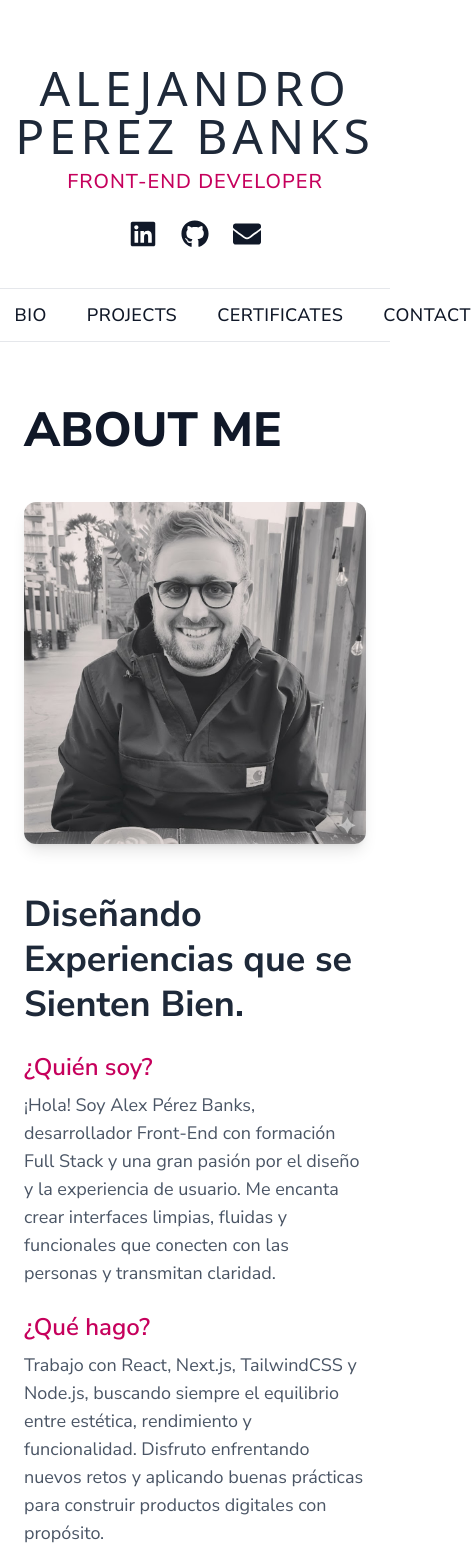
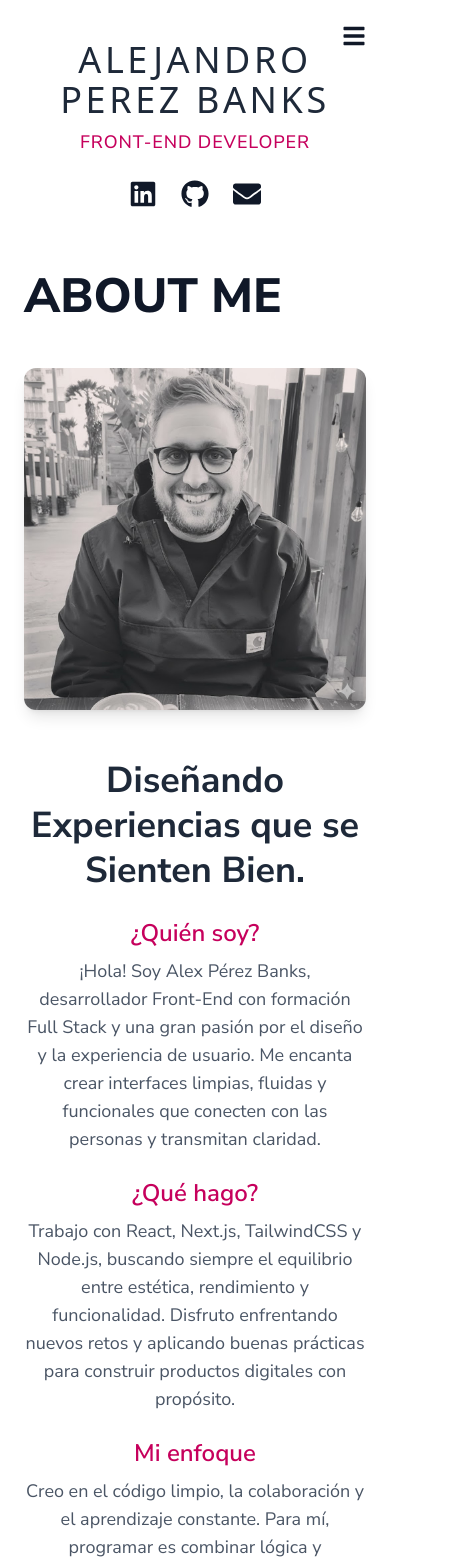
Before and after one commit to APerezBanks/Alejandro-Portfolio-25, a React (Vite) app: page /bio in a window 390 px wide. Shown: the top 1566 px of the page, 471 px wide, since content can reach past the window. Built offline with nearby package versions, Linux system fonts and the light colour scheme.

Commit message:
medio projectos terminado

```diff
--- a/src/components/Bio.jsx
+++ b/src/components/Bio.jsx
@@ -39,7 +39,6 @@ const skills = [
   // Back-End
   { name: "Node.js", logo: "🟢", color: "bg-green-600" },
   { name: "MySQL", logo: "🐬", color: "bg-blue-600" },
-  { name: "API REST", logo: "🔗", color: "bg-gray-700" },
   { name: "Express.js", logo: "EX", color: "bg-gray-800" },
 
   // Lenguajes y lógica general
@@ -50,15 +49,8 @@ const skills = [
   { name: "Figma", logo: "F", color: "bg-purple-500" },
   { name: "Wireframes", logo: "📝", color: "bg-gray-500" },
   { name: "Responsive Web", logo: "📱", color: "bg-teal-400" },
-  { name: "Photoshop", logo: "PS", color: "bg-blue-800" },
-  { name: "Canva", logo: "🎨", color: "bg-pink-300" },
-
-  // Extras / Audio / IA
   { name: "AI / Machine Learning", logo: "🤖", color: "bg-indigo-500" },
-  { name: "Pro Tools", logo: "🎚️", color: "bg-gray-900" },
-  { name: "Ableton Live", logo: "🎹", color: "bg-green-700" },
   { name: "Git / GitHub", logo: "🐙", color: "bg-gray-800" },
-  { name: "Netlify / Vercel", logo: "🚀", color: "bg-purple-600" },
 ];
 
 function Bio() {
@@ -79,7 +71,7 @@ function Bio() {
         </div>
 
         {/* Columna Derecha: Texto y Habilidades */}
-        <div className="w-full lg:w-2/3">
+        <div className="w-full lg:w-2/3 text-center lg:text-left flex flex-col items-center lg:items-start">
           {/* Título Principal */}
           <h3 className="text-4xl font-bold mb-6 text-gray-800 leading-tight">
             {bioData.title}
@@ -100,7 +92,7 @@ function Bio() {
             Key Skills
           </h4>
 
-          <div className="flex flex-wrap gap-4">
+          <div className="flex flex-wrap gap-8">
             {skills.map((skill) => (
               <div
                 key={skill.name}
--- a/src/components/Home.jsx
+++ b/src/components/Home.jsx
@@ -10,20 +10,22 @@ function Home() {
         {/* Columna Izquierda: Texto de Bienvenida */}
         <div className="w-full lg:w-1/2 text-left">
           <p className="handwritten text-3xl text-gray-700 mb-4">
-            Hola Mundo! Soy Alejandro
+            Hola Mundo!{" "}
+            <strong className="text-4xl tracking-wider">Soy Alejandro </strong>
           </p>
-          <h2 className="text-5xl md:text-5xl font-extrabold text-gray-900 leading-tight mb-6">
+          <h2 className="text-5xl md:text-5xl font-extrabold tracking-widest text-gray-900 leading-tight mb-6">
             Desarrollador <br></br>{" "}
             <span className="text-pink-700">FRONT-END</span>{" "}
             {/* Color de acento para "Full Stack" */}
           </h2>
 
-          <p className="handwritten text-2xl text-gray-600 mb-6">
+          <p className="handwritten text-3xl text-gray-600 mb-6">
             Apasionado por el Front-End y el diseño UX/UI.<br></br>Construyo
             apps web ágiles y escalables con las tecnologías mas actuales.
             <br></br>
             Combinando mi experiencia como programador, junto con la
             inteligencia artificial mas actual.
+            <br></br>
             <br></br>
             <strong>Mi objetivo: </strong>que la tecnología se sienta simple,
             fluida y útil.{" "}
@@ -33,13 +35,13 @@ function Home() {
           <div className="flex flex-col sm:flex-row gap-4">
             <Link
               to="/projects"
-              className="inline-block px-8 py-3 bg-gray-900 text-white font-bold rounded-lg hover:bg-gray-700 transition duration-200 shadow-lg text-center"
+              className="inline-block px-8 py-3 bg-pink-700 text-white font-bold rounded-lg hover:bg-pink-400  transition duration-200 shadow-lg text-center"
             >
               VER MIS PROYECTOS
             </Link>
             <Link
               to="/contact"
-              className="inline-block px-8 py-3 border border-gray-900 text-gray-900 font-bold rounded-lg hover:bg-gray-100 transition duration-200 text-center"
+              className="inline-block px-8 py-3 border border-gray-900 text-gray-900 font-bold rounded-lg hover:bg-gray-400 hover:text-white transition duration-200 text-center"
             >
               CONTACTAR
             </Link>
--- a/src/components/Layout/Header.jsx
+++ b/src/components/Layout/Header.jsx
@@ -1,26 +1,33 @@
-// src/components/Shared/Header.jsx (VERSIÓN MODIFICADA SIN FOTO CENTRAL)
-
+import { useState } from "react";
 import { Link } from "react-router-dom";
-import { FaLinkedin, FaGithub, FaEnvelope } from "react-icons/fa";
-// Asegúrate de que npm install react-icons esté hecho
+import {
+  FaBars,
+  FaTimes,
+  FaLinkedin,
+  FaGithub,
+  FaEnvelope,
+} from "react-icons/fa";
+import { motion, AnimatePresence } from "framer-motion";
 
 const Header = () => {
+  const [menuOpen, setMenuOpen] = useState(false);
+
+  const toggleMenu = () => setMenuOpen(!menuOpen);
+  const closeMenu = () => setMenuOpen(false);
+
   return (
-    // Contenedor principal del encabezado, centrado y con mucho padding vertical
-    <header className="pt-16 text-center">
-      {/* Información del Perfil (Nombre, Título, Iconos) */}
-      <div className="flex flex-col items-center justify-center max-w-2xl mx-auto">
-        {/* LÍNEA 1: Nombre Completo (Destacado) */}
-        <h1 className=" font-sans text-5xl font-light tracking-widest text-gray-800 mb-2">
+    <header className="pt-10 px-6 text-center w-full relative">
+      {/* Información del Perfil */}
+      <div className="flex flex-col items-center justify-center w-full max-w-2xl mx-auto">
+        <h1 className="font-sans text-4xl md:text-5xl font-light tracking-widest text-gray-800 mb-2">
           ALEJANDRO PEREZ BANKS
         </h1>
 
-        {/* LÍNEA 2: Título Profesional */}
-        <p className="text-xl font-medium tracking-wider text-pink-700 mb-6">
+        <p className="text-lg md:text-xl font-medium tracking-wider text-pink-700 mb-6">
           FRONT-END DEVELOPER
         </p>
 
-        {/* LÍNEA 3: Enlaces Sociales (Iconos) */}
+        {/* Iconos sociales */}
         <div className="flex space-x-6">
           <a
             href="URL_LINKEDIN"
@@ -47,41 +54,59 @@ const Header = () => {
         </div>
       </div>
 
-      {/* Navegación Principal (sin cambios) */}
-      <nav className="mt-10 border-t border-b border-gray-200 py-3 max-w-lg mx-auto">
+      {/* Botón hamburguesa (solo móvil) */}
+      <button
+        onClick={toggleMenu}
+        className="absolute top-6 right-6 text-gray-900 text-2xl md:hidden"
+        aria-label="Toggle menu"
+      >
+        {menuOpen ? <FaTimes /> : <FaBars />}
+      </button>
+
+      {/* Navegación normal en desktop */}
+      <nav className="hidden md:block mt-10 border-t border-b border-gray-200 py-3 w-full max-w-lg mx-auto">
         <div className="flex justify-center space-x-10 text-lg font-medium tracking-wide">
-          <Link
-            to="/"
-            className="text-gray-900 hover:text-pink-700  hover:underline hover:decoration-pink-700 transition duration-200"
-          >
-            HOME
-          </Link>
-          <Link
-            to="/bio"
-            className="text-gray-900 hover:text-pink-700  hover:underline hover:decoration-pink-700 transition duration-200"
-          >
-            BIO
-          </Link>
-          <Link
-            to="/projects"
-            className="text-gray-900 hover:text-pink-700  hover:underline hover:decoration-pink-700 transition duration-200"
-          >
-            PROJECTS
-          </Link>
-          <Link
-            to="/certificates"
-            className="text-gray-900 hover:text-pink-700  hover:underline hover:decoration-pink-700 transition duration-200"
-          >
-            CERTIFICATES
-          </Link>
-          <Link
-            to="/contact"
-            className="text-gray-900  hover:text-pink-700  hover:underline hover:decoration-pink-700 transition duration-200"
-          >
-            CONTACT
-          </Link>
+          {["HOME", "BIO", "PROJECTS", "CERTIFICATES", "CONTACT"].map(
+            (item) => (
+              <Link
+                key={item}
+                to={item === "HOME" ? "/" : `/${item.toLowerCase()}`}
+                className="text-gray-900 hover:text-pink-700 hover:underline hover:decoration-pink-700 transition duration-200"
+              >
+                {item}
+              </Link>
+            )
+          )}
         </div>
       </nav>
+
+      {/* Menú móvil animado */}
+      <AnimatePresence>
+        {menuOpen && (
+          <motion.div
+            className="fixed inset-0 bg-white flex flex-col items-center justify-center z-50"
+            initial={{ opacity: 0, y: -30 }}
+            animate={{ opacity: 1, y: 0 }}
+            exit={{ opacity: 0, y: -30 }}
+            transition={{ duration: 0.25 }}
+          >
+            <div className="flex flex-col space-y-8 text-2xl font-medium">
+              {["HOME", "BIO", "PROJECTS", "CERTIFICATES", "CONTACT"].map(
+                (item) => (
+                  <Link
+                    key={item}
+                    to={item === "HOME" ? "/" : `/${item.toLowerCase()}`}
+                    onClick={closeMenu}
+                    className="text-gray-900 hover:text-pink-700 hover:underline hover:decoration-pink-700 transition duration-200"
+                  >
+                    {item}
+                  </Link>
+                )
+              )}
+            </div>
+          </motion.div>
+        )}
+      </AnimatePresence>
     </header>
   );
 };
--- a/src/data/data.js
+++ b/src/data/data.js
@@ -3,21 +3,51 @@ const projectsData = [
   {
     id: 1,
     title: "Innova Space",
-    description: ".",
-    image: "/images/shopify-redesign.jpg", // Asegúrate de colocar tus imágenes en la carpeta 'public'
-    technologies: ["React", "Tailwind CSS", "Stripe API", "Node.js"],
+    description: "Un portal donde poder publicar tu oferta de espacio coworking o encontrar el que mejor se adapte a tus necesidades de estudio o trabajo.",
+    image: "./images/innovapreview.png",
+   technologies: ["⚛️ React", "🚀 Vite", "🟢 Node.js", "⚡ Express", "💾 MySQL", "🔑 JWT"],
+    liveUrl: "https://innovaspace-eta.vercel.app",
+    sourceUrl: "https://github.com/albertomartinezdelacasa/Coworking"
+  },
+  {
+    id: 2,
+    title: "Inventive",
+    description: "App para gestionar facturas, permite cargar una factura y automaticamente ordenar los productos en ella, los precios, cantidades etc",
+    image: "./images/inventive_proyecto.png",
+    technologies:["⚛️ React", "🚀 Vite", "🎨 TailwindCSS", "🟢 Node.js", "⚡ Express", "🧠 TypeScript", "💾 MySQL", "🔑 JWT", "☁️ Render", "▲ Vercel"],
+    liveUrl: "https://inventive-ochre.vercel.app/",
+    sourceUrl: "https://github.com/APerezBanks/inventive-client-reactv1"
+  },
+  {
+    id: 3,
+    title: "Print Forge",
+    description: "Website for the search of 3D printing services and freelance designers.",
+    image: "./images/Printforge_proyecto.png",
+    technologies:["⚛️ React", "🖤 Next.js", "🎨 TailwindCSS", "🟢 Node.js", "💻 TypeScript", "🔧 ESLint", "💾 PostCSS"]
+,
+    liveUrl: "https://youtu.be/8-WNEmgqKH8",
+    sourceUrl: "https://github.com/APerezBanks/Print-Forge-NextJs"
+  },
+  {
+    id: 4,
+    title: "The Pigeon Cafe v2",
+    description: "Segunda version de mi primera pagina, es una pagina ficticia de una cafeteria tipo cat cafe, pero con palomas, donde muestro mi habilidad con bootstrap y mi creatividad",
+    image: "./images/thepigeoncafev2.png",
+    technologies: ["🌐 HTML5", "🎨 Bootstrap 5", "☁️ Netlify", "✨ CSS magic", "🎬 Embedded Videos", "🖋️ Font Awesome & Icons"]
+,
+    liveUrl: "https://the-pigion-cafe-v2.netlify.app/",
+    sourceUrl: "https://github.com/APerezBanks/The-Pigeon-Cafe-v2-Bootstrap"
+  },
+  {
+    id: 5,
+    title: "",
+    description: "",
+    image: "",
+    technologies: [""],
     liveUrl: "#",
     sourceUrl: "#"
   },
-  {
-    id: 2,
-    title: "Data Dashboard",
-    description: "Interactive built with D3.js and modern API fetching.",
-    image: "/images/data-dashboard.jpg",
-    technologies: ["Vue.js", "D3.js", "API REST", "SASS"],
-    liveUrl: "#",
-    sourceUrl: "#"
-  },
+
   // Añade más proyectos aquí...
 ];
 
```
